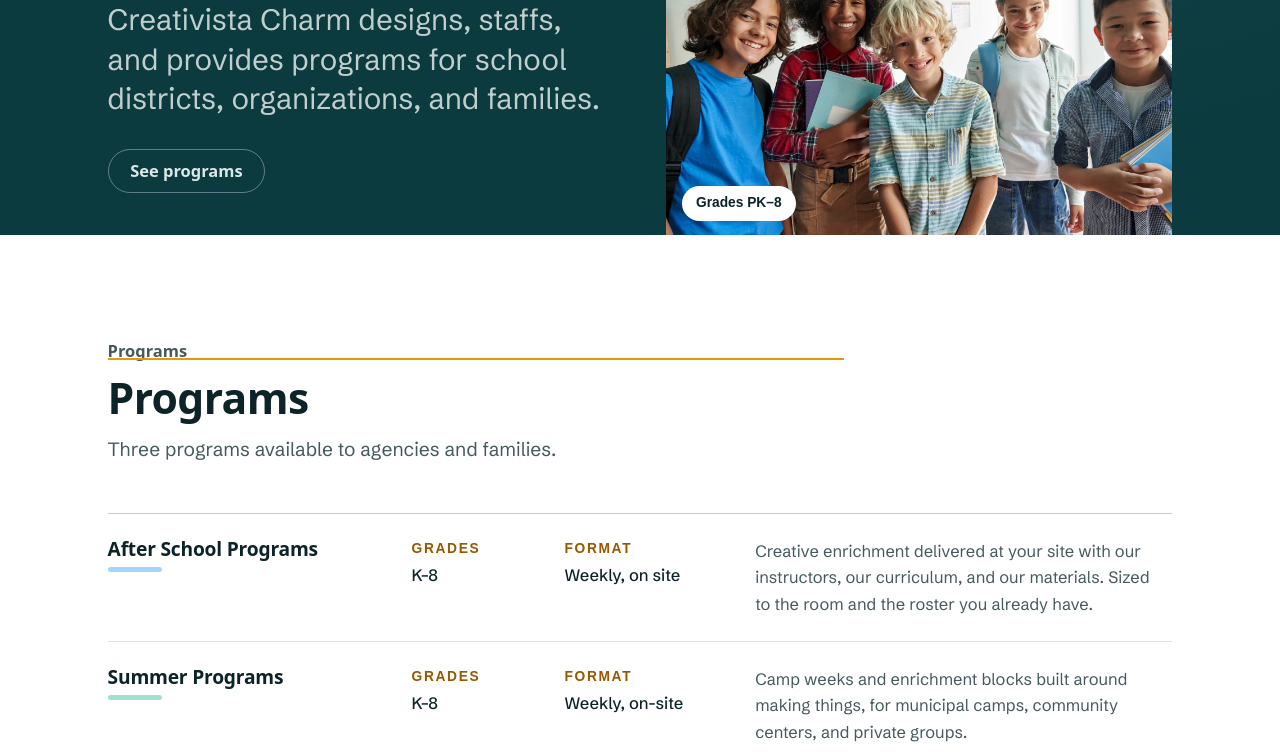
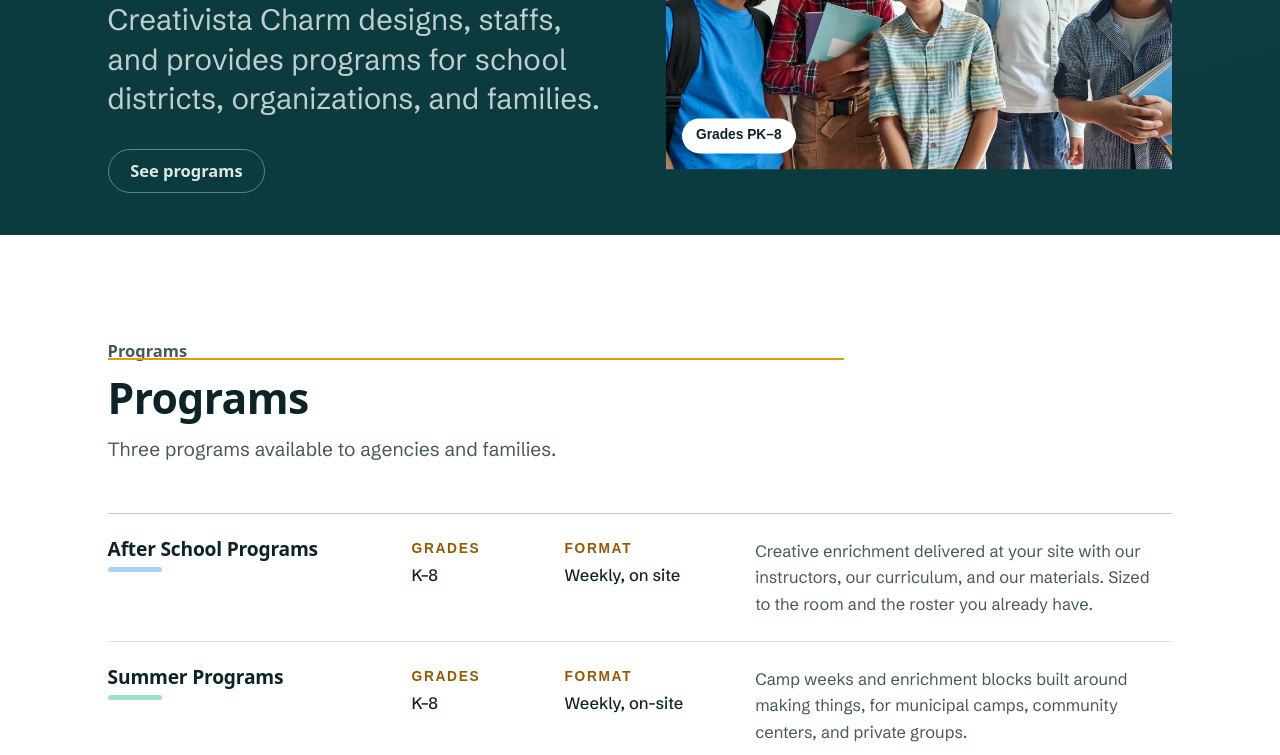
Before and after one commit to SnoopyCafe/CreativistaCharm, a plain HTML site: page prototype-f-guide-pods.html in a window 1280 px wide. Shown: the part 345-1100 px from the top of the page. Drawn offline with Linux system fonts and the light colour scheme; a web font is replaced by a local one.

Commit message:
Shift proto F cover hero image up 20%

```diff
--- a/prototype-f-guide-pods.html
+++ b/prototype-f-guide-pods.html
@@ -207,7 +207,7 @@
 .cover__acts{ margin:1.7rem 0 2.6rem; }
 /* figure carries a default 40px side margin; without this reset the cover
    photo renders 80px narrower than its own column */
-.cover__photo{ position:relative; margin:0 0 -2px; }
+.cover__photo{ position:relative; transform:translateY(-20%); margin:0 0 -2px; }
 /* The photograph is 3:2 and holds five children across its full width.
    Any imposed aspect ratio crops the group down to one or two of them,
    so it keeps its own proportions. */
```
